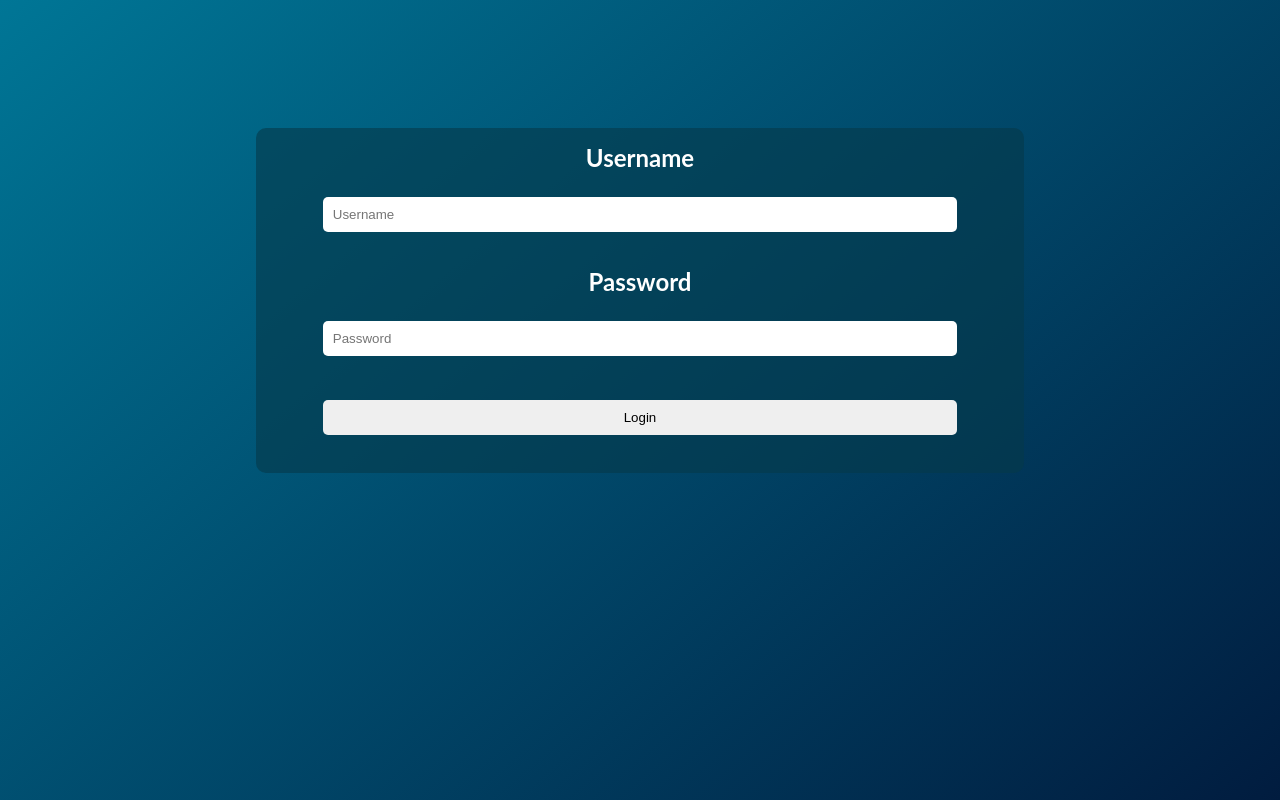
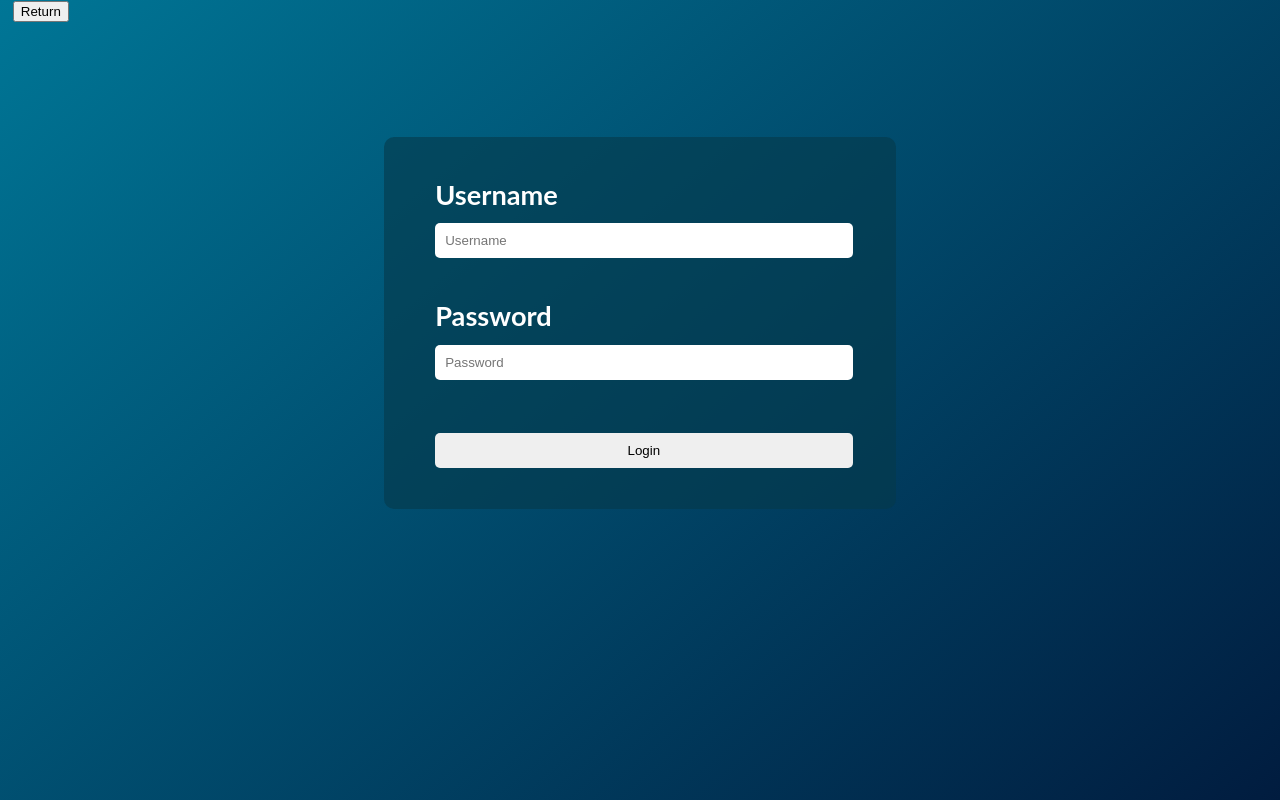
Before and after one commit to golfyplayz/stocks_frontend, a plain HTML site: page login.html in a window 1280 px wide. Drawn offline with Linux system fonts and the light colour scheme.

Commit message:
make some changes

```diff
--- a/css/login.css
+++ b/css/login.css
@@ -16,53 +16,73 @@ body {
 }
 
 .login {
-    width: 100%;
-    height: 100%;
-    border-radius: 10px;
-    justify-content: center;
-    align-items: center;
-}
-
-.loginForm {
     display: flex;
     flex-direction: column;
     align-items: center;
     justify-content: center;
     box-sizing: border-box;
-    margin: 20% auto auto auto;
+    margin: 30% auto 0 auto;
+    background-color: rgba(6, 58, 74, 0.6);
     background-color: rgba(6, 58, 74, 0.6);
     width: 60%;
     border-radius: 10px;
-    white-space: nowrap;
 }
 
-.loginForm input {
-    margin: 25px 0px 0px 0px;
-    padding: 10px;
-    border-radius: 5px;
-    width: 80%;
-    border: none;
-    box-shadow: #09599b;
-}
-
-.loginForm .label {
-    margin-top: 2%;
-    color: white;
-    font-size: 1.5em;
-    font-weight: bold;
-    text-align: center;
+.login form {
     width: 80%;
 }
 
-.loginForm input[type="submit"] {
-    margin-bottom: 5%;
+.login input {
+    margin: 3% 0px 0px 0px;
+    padding: 10px;
+    border-radius: 5px;
+    width: 97%;
+    border: none;
+    box-shadow: #000000;
+}
+
+.login input[type="submit"] {
+    margin-top: 13%;
+    margin-bottom: 10%;
     box-sizing: content-box;
     cursor: pointer;
-    width: 80%;
+    width: 97%;
 }
 
-@media only screen and (min-width: 700px) {
-    .loginForm {
-        margin: 10% auto auto auto;
+.login label {
+    text-align: left;
+    display: block;
+    color: white;
+    font-size: 1.7em;
+    font-weight: bold;
+    width: 80%;
+    padding: 10% 0 0 0;
+}
+
+#returnLink {
+    width: 10%;
+    box-sizing: content-box;
+    margin-top: 1%;
+    margin-left: 1%;
+    cursor: pointer;
+}
+
+@media (max-width: 650px) {
+    .login {
+        width: 80%;
+        margin: 10% auto 0 auto;
     }
 }
+@media (min-width: 800px) {
+    .login {
+        width: 40%;
+        margin: 15% auto auto auto;
+    }
+}
+
+@media (min-width: 1000px) {
+    .login {
+        width: 40%;
+        margin: 9% auto auto auto;
+    }
+}
--- a/login.html
+++ b/login.html
@@ -8,6 +8,7 @@
 </head>
 <body>
     <div class="container" id="container">
+        <a href="./index.html" id="returnLink"><input type="button" value="Return" id="return"></a>
         <div class="login" id="login">
             <form id="loginForm" class="loginForm">
                 <label for="username" class="label" id="userLabel">Username</label>
```
